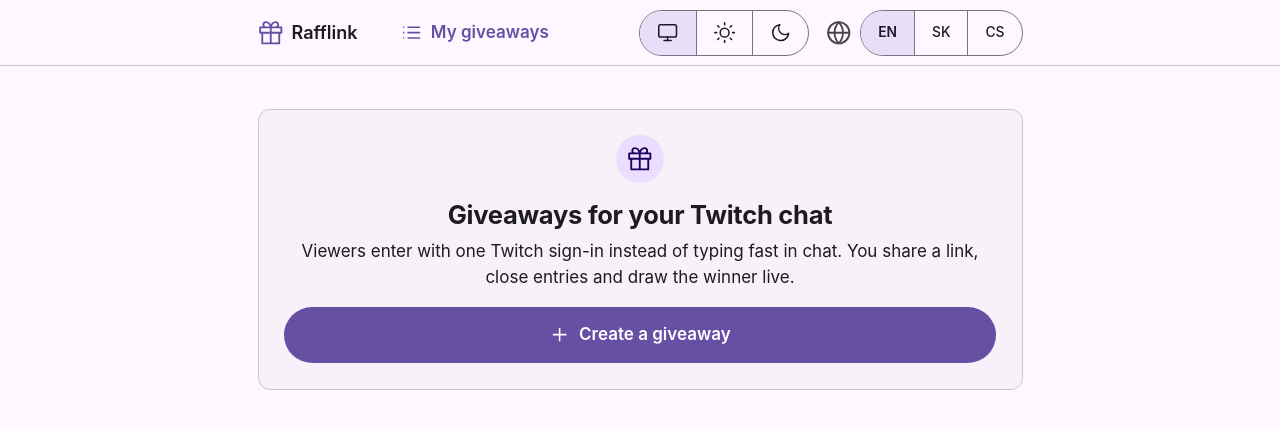
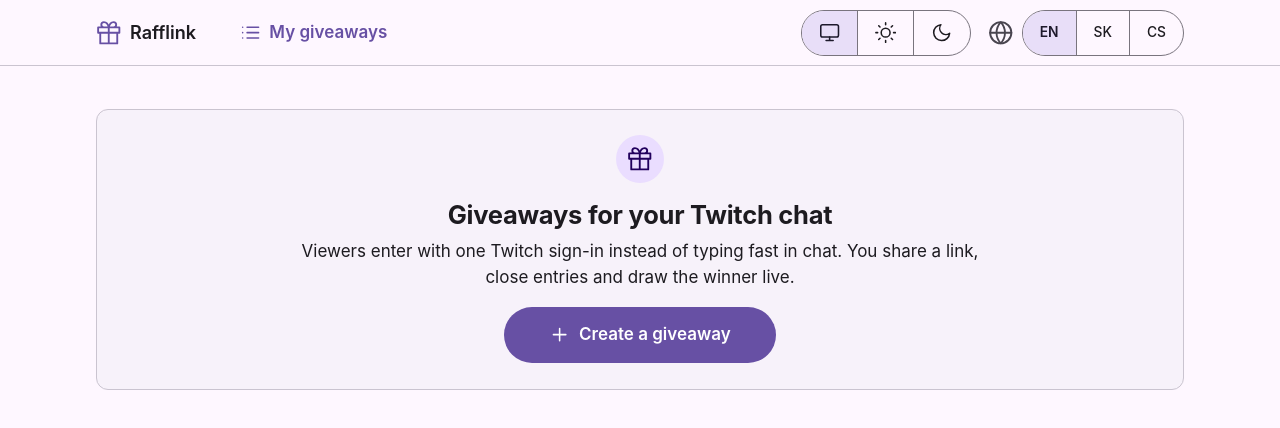
Before and after one commit to vengex-org/rafflink, a React (Vite) app in the folder apps/web/: page / in a window 1280 px wide. Shown: the top 428 px of the page. Built offline with nearby package versions, Linux system fonts and the light colour scheme.

Commit message:
fix(web): use one page width and align cards with page headings

```diff
--- a/apps/web/src/app.tsx
+++ b/apps/web/src/app.tsx
@@ -14,12 +14,10 @@ export function AppRoutes() {
     <I18nProvider>
       <Routes>
         <Route path="/overlay/:id/:token" element={<OverlayPage />} />
-        <Route element={<Layout width="wide" />}>
+        <Route element={<Layout />}>
           <Route path="dashboard" element={<DashboardPage />} />
           <Route path="live/:id" element={<LivePage />} />
           <Route path="admin" element={<AdminPage />} />
-        </Route>
-        <Route element={<Layout width="narrow" />}>
           <Route index element={<HomePage />} />
           <Route path="g/:code" element={<GiveawayPage />} />
           <Route path=":code" element={<GiveawayPage />} />
--- a/apps/web/src/components/layout.tsx
+++ b/apps/web/src/components/layout.tsx
@@ -3,11 +3,11 @@ import { useI18n } from "../i18n/i18n.tsx"
 import { LanguageSwitch, ThemeSwitch } from "./header-controls.tsx"
 import { GiftIcon, ListIcon } from "./icons.tsx"
 
-/** The app bar and the page column; both share one width, so their edges line up. Viewer pages use the narrow column, streamer pages the wide one. */
-export function Layout({ width }: { readonly width: "narrow" | "wide" }) {
+/** The app bar and the page column; every page shares one width, so edges line up and nothing jumps between pages. */
+export function Layout() {
   const { t } = useI18n()
   return (
-    <div className="layout" data-width={width}>
+    <div className="layout">
       <header className="app-bar">
         <div className="container app-bar-inner">
           <Link to="/" className="brand">
--- a/apps/web/src/pages/dashboard-page.tsx
+++ b/apps/web/src/pages/dashboard-page.tsx
@@ -77,7 +77,7 @@ function CreatedScreen({
   const { t, rich, plural } = useI18n()
   const { giveaway } = created
   return (
-    <div className="column">
+    <div>
       <StateCard tone="success" align="start" icon={<CheckIcon />} title={t("dash.created.title")}>
         {created.usageLow === null ? null : (
           <p role="alert">{plural("usageLow", created.usageLow.remaining)}</p>
--- a/apps/web/src/styles.css
+++ b/apps/web/src/styles.css
@@ -129,12 +129,8 @@ body {
 
 /* Page container: the app bar and the page content share one width and gutter, so their left edges line up. */
 
-.layout[data-width="narrow"] {
-  --column: 45rem;
-}
-
-.layout[data-width="wide"] {
-  --column: 70rem;
+.layout {
+  --column: 64rem;
 }
 
 .container {
@@ -406,8 +402,9 @@ button:disabled {
 }
 
 @media (min-width: 40rem) {
+  /* A flex box fills its line even with width auto; fit-content keeps the button as wide as its label. */
   .button.block {
-    width: auto;
+    width: fit-content;
     min-width: 16rem;
   }
 
@@ -440,31 +437,11 @@ button:disabled {
   border-color: var(--primary);
 }
 
-/* A short outcome is centered as a whole; a card with fields or lists stays left-aligned. */
-
-.state-card {
-  max-width: 40rem;
-}
-
-.layout[data-width="wide"] .state-card {
-  margin-inline: auto;
-}
-
-.column {
-  max-width: 45rem;
-  margin-inline: auto;
-}
-
-.column .state-card {
-  max-width: none;
-}
+/* Cards fill the page column so their edges line up with the page heading; a short outcome centers its
+   content inside the card, a card with fields or lists stays left-aligned. */
 
 .state-card[data-align="center"] {
   text-align: center;
-}
-
-.layout[data-width="narrow"] .state-card {
-  max-width: none;
 }
 
 .state-card[data-align="center"] p {
```
